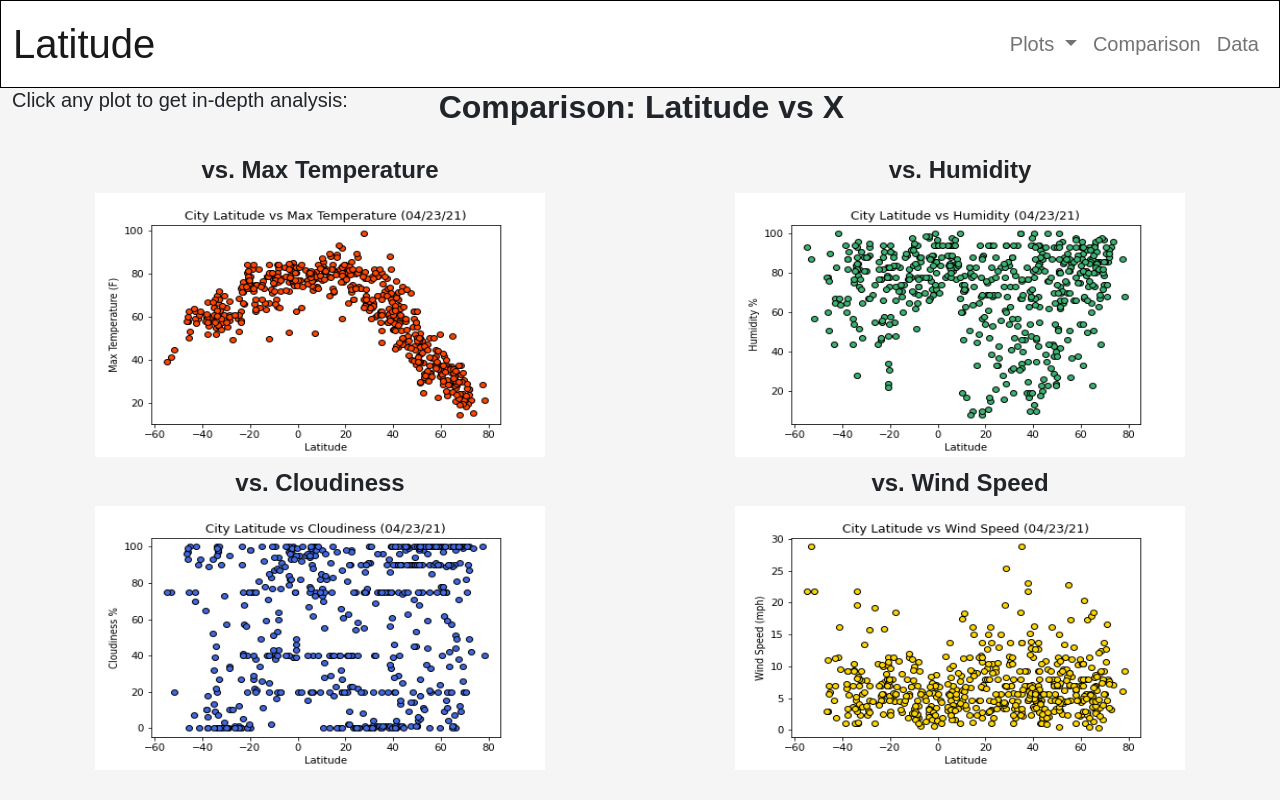
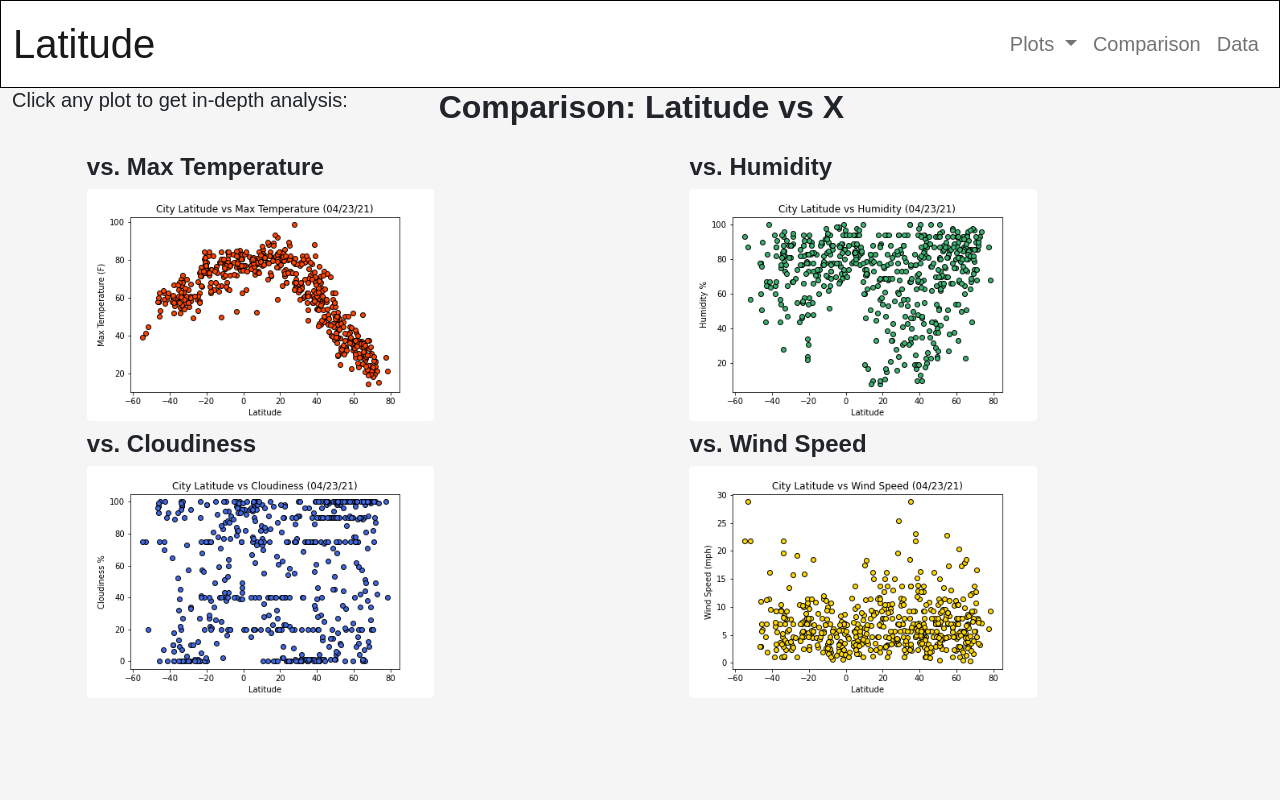
Before and after one commit to Pip85/Web-Design-Challenge, a plain HTML site: page comparison.html in a window 1280 px wide. Drawn offline with nearby package versions, Linux system fonts and the light colour scheme.

Commit message:
Formatting

```diff
--- a/comparison.html
+++ b/comparison.html
@@ -52,28 +52,28 @@
                     </div>
                 </div>
 
-                <div class="row">
+                <div class="row comp_row">
+                    <div class="col-md-6 col-sm-6">
+                        <h4 class="text-align-center h4"><strong>vs. Max Temperature</strong></h4>
+                        <a href="temp.html">
+                            <img src="https://pip85.github.io/Web-Design-Challenge/visualizations/City Latitude vs Max Temperature.png" class="rounded float-left thumbnail" alt="Temperature Map"></a>
+                    </div>
+                    <div class="col-md-6 col-sm-6 comp_col-2">
+                        <h4 class="text-align-center h4"><strong>vs. Humidity</strong></h4>
+                        <a href="https://pip85.github.io/Web-Design-Challenge/humidity.html">
+                            <img src="https://pip85.github.io/Web-Design-Challenge/visualizations/City Latitude vs Humidity.png" class="rounded float-right thumbnail" alt="Humidity Map"></a>
+                    </div>
+                </div>
+                <div class="row comp_row">
                     <div class="col-md-6 col-sm-12">
-                        <h4 class="comp_title"><strong>vs. Max Temperature</strong></h4>
-                        <a href="temp.html">
-                            <img src="https://pip85.github.io/Web-Design-Challenge/visualizations/City Latitude vs Max Temperature.png" class="comp_img" alt="Temperature Map"></a>
+                        <h4 class="text-align-center h4"><strong>vs. Cloudiness</strong></h4>
+                        <a href="https://pip85.github.io/Web-Design-Challenge/cloudiness.html">
+                            <img src="https://pip85.github.io/Web-Design-Challenge/visualizations/City Latitude vs Cloudiness.png" class="rounded float-left thumbnail" alt="Cloudiness Map"></a>
                     </div>
                     <div class="col-md-6 col-sm-12">
-                        <h4 class="comp_title"><strong>vs. Humidity</strong></h4>
-                        <a href="https://pip85.github.io/Web-Design-Challenge/humidity.html">
-                            <img src="https://pip85.github.io/Web-Design-Challenge/visualizations/City Latitude vs Humidity.png" class="comp_img" alt="Humidity Map"></a>
-                    </div>
-                </div>
-                <div class="row">
-                    <div class="col-md-6 col-sm-12">
-                        <h4 class="comp_title"><strong>vs. Cloudiness</strong></h4>
-                        <a href="https://pip85.github.io/Web-Design-Challenge/cloudiness.html">
-                            <img src="https://pip85.github.io/Web-Design-Challenge/visualizations/City Latitude vs Cloudiness.png" class="comp_img" alt="Cloudiness Map"></a>
-                    </div>
-                    <div class="col-md-6 col-sm-12">
-                        <h4 class="comp_title"><strong>vs. Wind Speed</strong></h4>
+                        <h4 class="text-align-center h4"><strong>vs. Wind Speed</strong></h4>
                         <a href="https://pip85.github.io/Web-Design-Challenge/wind_speed.html">
-                            <img src="https://pip85.github.io/Web-Design-Challenge/visualizations/City Latitude vs Wind Speed.png" class="comp_img" alt="Wind Speed Map"></a>
+                            <img src="https://pip85.github.io/Web-Design-Challenge/visualizations/City Latitude vs Wind Speed.png" class="rounded float-right thumbnail" alt="Wind Speed Map"></a>
                     </div>
                 </div>
             </section>
--- a/style.css
+++ b/style.css
@@ -16,20 +16,9 @@ body {background-color: #f5f5f5;
 
 .nav-link {color:black;}
 
-.dropdown-toggle .icon-bars-button{
-    display: inline-block;
-    vertical-align:middle;
-  }
-  .dropdown-toggle .icon-bar {
-    margin-bottom:2px;
-    display: block;
-    width: 22px;
-    height: 2px;
-    background-color: #cccccc;
-    border-radius: 1px;}
+.img-thumbnail {width: 90%;}
 
-.img_col_vis {margin-right: -13%;
-    }
+.img_col_vis {margin-right: -13%;}
 
 .col_plot {align-items: center;}
 
@@ -48,14 +37,13 @@ body {background-color: #f5f5f5;
 #vis_header-4 {color:darkgoldenrod;
     margin-top: 3%;}
 
-.comp_title {text-align: center;
-    padding-top: 2%}
+.thumbnail {width: 60%;}
 
-.comp_img {display: block;
-    margin-left: auto;
-    margin-right: auto;
-    width: 450px;
-    height: 264px;}
+.h4 {padding-top: 1.5%;}
+
+.comp_row {margin-left: 5%;}
+
+.comp_col-2 {margin-left: 0%;}
 
 #data_row-1 {border-bottom: lightgrey;
     border-width: .5pt;
```
Also changed, not shown: index.html (+3 -3 lines).
